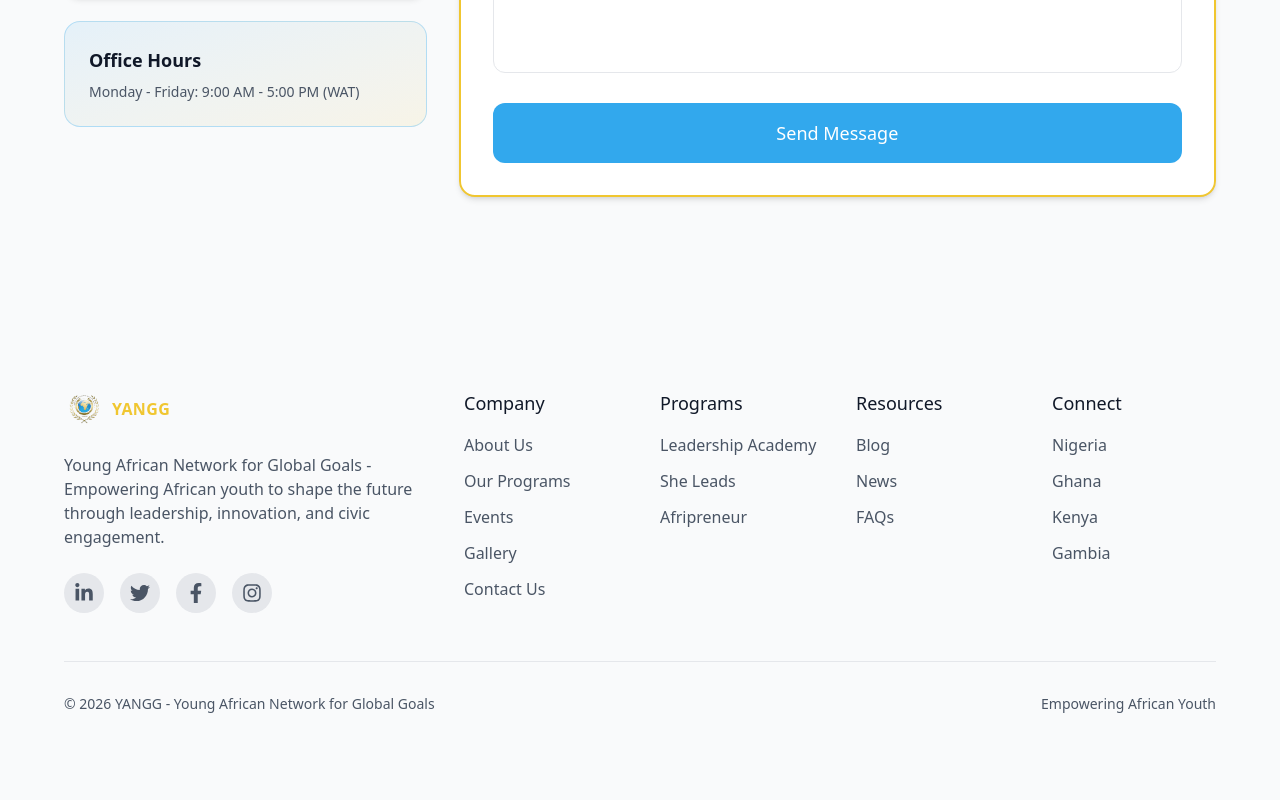
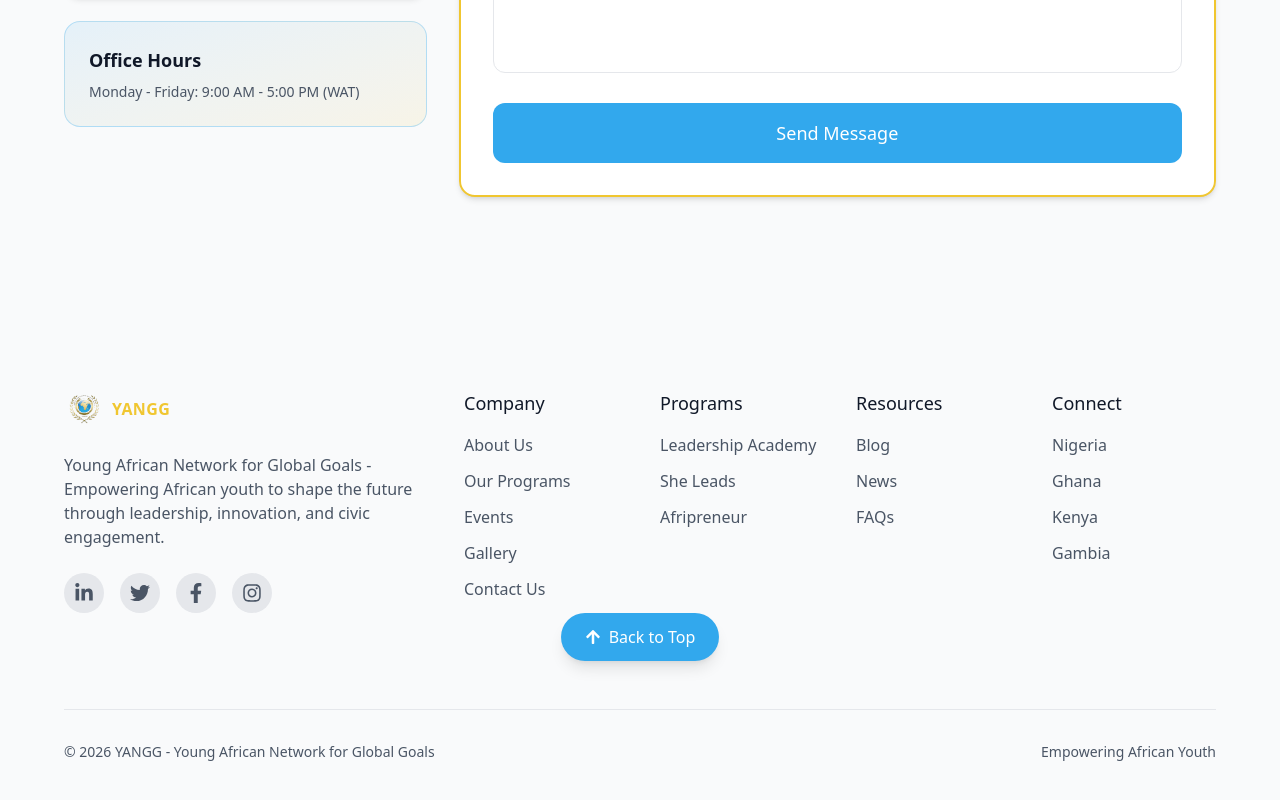
Before and after one commit to NateSewel/yangg-website, a React (Vite) app: page / in a window 1280 px wide. Shown: the part 4638-5438 px from the top of the page. Built offline with nearby package versions, Linux system fonts and the light colour scheme; no server answers.

Commit message:
Added Scroll to Top Button

```diff
--- /dev/null
+++ b/src/components/BackToTop.jsx
@@ -0,0 +1,48 @@
+import React, { useState, useEffect } from 'react'
+import { motion, AnimatePresence } from 'framer-motion'
+import { FaArrowUp } from 'react-icons/fa'
+
+const BackToTop = () => {
+  const [isVisible, setIsVisible] = useState(false)
+
+  useEffect(() => {
+    const toggleVisibility = () => {
+      if (window.pageYOffset > 300) {
+        setIsVisible(true)
+      } else {
+        setIsVisible(false)
+      }
+    }
+
+    window.addEventListener('scroll', toggleVisibility)
+    return () => window.removeEventListener('scroll', toggleVisibility)
+  }, [])
+
+  const scrollToTop = () => {
+    window.scrollTo({
+      top: 0,
+      behavior: 'smooth'
+    })
+  }
+
+  return (
+    <AnimatePresence>
+      {isVisible && (
+        <motion.button
+          initial={{ opacity: 0, y: 20 }}
+          animate={{ opacity: 1, y: 0 }}
+          exit={{ opacity: 0, y: 20 }}
+          onClick={scrollToTop}
+          whileHover={{ scale: 1.1 }}
+          whileTap={{ scale: 0.9 }}
+          className="fixed bottom-8 right-8 z-50 w-12 h-12 bg-[#32a8ed] dark:bg-[#32a8ed] text-white rounded-full shadow-lg hover:shadow-xl hover:bg-[#2a8bc4] dark:hover:bg-[#2a8bc4] transition-all cursor-pointer flex items-center justify-center"
+          aria-label="Scroll to top"
+        >
+          <FaArrowUp className="w-5 h-5" />
+        </motion.button>
+      )}
+    </AnimatePresence>
+  )
+}
+
+export default BackToTop
--- a/src/components/Footer.jsx
+++ b/src/components/Footer.jsx
@@ -1,98 +1,102 @@
-import React from 'react'
-import { Link, useNavigate, useLocation } from 'react-router-dom'
-import { FaFacebookF, FaTwitter, FaLinkedinIn, FaInstagram } from 'react-icons/fa'
+import React from "react";
+import { Link, useNavigate, useLocation } from "react-router-dom";
+import {
+  FaFacebookF,
+  FaTwitter,
+  FaLinkedinIn,
+  FaInstagram,
+  FaArrowUp,
+} from "react-icons/fa";
 import { motion } from "framer-motion";
 import { fadeIn, textVariant } from "../utils/motion";
-import { useTranslation } from 'react-i18next'
-import logo from '../assets/logo.png'
+import { useTranslation } from "react-i18next";
+import logo from "../assets/logo.png";
 
 const Footer = () => {
-  const { t } = useTranslation()
-  const navigate = useNavigate()
-  const location = useLocation()
+  const { t } = useTranslation();
+  const navigate = useNavigate();
+  const location = useLocation();
 
   const handleNavClick = (e, href) => {
-    e.preventDefault()
+    e.preventDefault();
 
     // If it's a hash link
-    if (href.startsWith('#')) {
+    if (href.startsWith("#")) {
       // If we're not on the home page, navigate to home first
-      if (location.pathname !== '/') {
-        navigate('/')
+      if (location.pathname !== "/") {
+        navigate("/");
         // Wait for navigation to complete, then scroll
         setTimeout(() => {
-          const element = document.querySelector(href)
+          const element = document.querySelector(href);
           if (element) {
-            const offset = 80
-            const elementPosition = element.getBoundingClientRect().top
-            const offsetPosition = elementPosition + window.pageYOffset - offset
+            const offset = 80;
+            const elementPosition = element.getBoundingClientRect().top;
+            const offsetPosition =
+              elementPosition + window.pageYOffset - offset;
             window.scrollTo({
               top: offsetPosition,
-              behavior: 'smooth'
-            })
+              behavior: "smooth",
+            });
           }
-        }, 100)
+        }, 100);
       } else {
         // Already on home page, just scroll
-        const element = document.querySelector(href)
+        const element = document.querySelector(href);
         if (element) {
-          const offset = 80
-          const elementPosition = element.getBoundingClientRect().top
-          const offsetPosition = elementPosition + window.pageYOffset - offset
+          const offset = 80;
+          const elementPosition = element.getBoundingClientRect().top;
+          const offsetPosition = elementPosition + window.pageYOffset - offset;
           window.scrollTo({
             top: offsetPosition,
-            behavior: 'smooth'
-          })
+            behavior: "smooth",
+          });
         }
       }
     }
-  }
+  };
 
   const footerLinks = {
     company: [
-      { name: 'About Us', href: '#about' },
-      { name: 'Our Programs', href: '#programs' },
-      { name: 'Events', href: '#events' },
-      { name: 'Gallery', href: '#gallery' },
-      { name: 'Contact Us', href: '#contact' },
+      { name: "About Us", href: "#about" },
+      { name: "Our Programs", href: "#programs" },
+      { name: "Events", href: "#events" },
+      { name: "Gallery", href: "#gallery" },
+      { name: "Contact Us", href: "#contact" },
     ],
     programs: [
-      { name: 'Leadership Academy', href: '#programs' },
-      { name: 'She Leads', href: '#programs' },
-      { name: 'Afripreneur', href: '#programs' },
+      { name: "Leadership Academy", href: "#programs" },
+      { name: "She Leads", href: "#programs" },
+      { name: "Afripreneur", href: "#programs" },
     ],
     resources: [
-      { name: 'Blog', href: '#' },
-      { name: 'News', href: '#' },
-      { name: 'FAQs', href: '#' },
+      { name: "Blog", href: "#" },
+      { name: "News", href: "#" },
+      { name: "FAQs", href: "#" },
     ],
     connect: [
-      { name: 'Nigeria', href: '#' },
-      { name: 'Ghana', href: '#' },
-      { name: 'Kenya', href: '#' },
-      { name: 'Gambia', href: '#' },
+      { name: "Nigeria", href: "#" },
+      { name: "Ghana", href: "#" },
+      { name: "Kenya", href: "#" },
+      { name: "Gambia", href: "#" },
     ],
-  }
+  };
 
   return (
     <motion.footer
-      variants={fadeIn('up', 0.2)}
+      variants={fadeIn("up", 0.2)}
       initial="hidden"
       whileInView="show"
       className="bg-gray-50 dark:bg-gray-800"
     >
       <div className="section-container">
         <motion.div
-          variants={fadeIn('up', 0.3)}
+          variants={fadeIn("up", 0.3)}
           className="grid grid-cols-1 md:grid-cols-2 lg:grid-cols-12 gap-8 lg:gap-12"
         >
           {/* Brand Column */}
+          <motion.div variants={fadeIn("right", 0.4)} className="lg:col-span-4">
             <motion.div
-            variants={fadeIn('right', 0.4)}
-            className="lg:col-span-4"
-          >
-            <motion.div
-              variants={fadeIn('down', 0.5)}
+              variants={fadeIn("down", 0.5)}
               className="flex items-center gap-2 mb-6 max-w-[180px]"
             >
               <img
@@ -105,15 +109,12 @@ const Footer = () => {
               </span>
             </motion.div>
             <motion.p
-              variants={fadeIn('up', 0.6)}
+              variants={fadeIn("up", 0.6)}
               className="text-gray-600 dark:text-gray-400 mb-6"
             >
-              {t('footer.description')}
+              {t("footer.description")}
             </motion.p>
-            <motion.div
-              variants={fadeIn('up', 0.7)}
-              className="flex gap-4"
-            >
+            <motion.div variants={fadeIn("up", 0.7)} className="flex gap-4">
               <motion.a
                 whileHover={{ scale: 1.1 }}
                 href="https://www.linkedin.com/company/yangg/"
@@ -158,15 +159,13 @@ const Footer = () => {
           </motion.div>
 
           {/* Links Columns */}
-          <motion.div
-            variants={fadeIn('left', 0.4)}
-            className="lg:col-span-8"
-          >
+          <motion.div variants={fadeIn("left", 0.4)} className="lg:col-span-8">
             <div className="grid grid-cols-2 sm:grid-cols-2 md:grid-cols-4 gap-6 md:gap-8">
-              {Object.entries(footerLinks).map(([category, links], categoryIndex) => (
+              {Object.entries(footerLinks).map(
+                ([category, links], categoryIndex) => (
                   <motion.div
                     key={category}
-                  variants={fadeIn('up', 0.3 * (categoryIndex + 1))}
+                    variants={fadeIn("up", 0.3 * (categoryIndex + 1))}
                   >
                     <motion.h3
                       variants={textVariant(0.2)}
@@ -175,13 +174,13 @@ const Footer = () => {
                       {t(`footer.${category}`)}
                     </motion.h3>
                     <motion.ul
-                    variants={fadeIn('up', 0.4)}
+                      variants={fadeIn("up", 0.4)}
                       className="space-y-2 md:space-y-3"
                     >
                       {links.map((link, index) => (
                         <motion.li
                           key={index}
-                        variants={fadeIn('up', 0.1 * (index + 1))}
+                          variants={fadeIn("up", 0.1 * (index + 1))}
                         >
                           <motion.a
                             whileHover={{ x: 5 }}
@@ -195,37 +194,54 @@ const Footer = () => {
                       ))}
                     </motion.ul>
                   </motion.div>
-              ))}
+                ),
+              )}
             </div>
           </motion.div>
         </motion.div>
 
+        {/* Back to Top Button */}
+        <motion.div
+          variants={fadeIn("up", 0.85)}
+          className="flex justify-center mb-8"
+        >
+          <motion.button
+            whileHover={{ scale: 1.05, y: -2 }}
+            whileTap={{ scale: 0.95 }}
+            onClick={() => window.scrollTo({ top: 0, behavior: "smooth" })}
+            className="flex items-center gap-2 px-6 py-3 bg-[#32a8ed] dark:bg-[#32a8ed] text-white rounded-full font-medium hover:bg-[#2a8bc4] dark:hover:bg-[#2a8bc4] transition-all shadow-lg hover:shadow-xl cursor-pointer"
+          >
+            <FaArrowUp className="w-4 h-4" />
+            Back to Top
+          </motion.button>
+        </motion.div>
+
         {/* Copyright */}
         <motion.div
-          variants={fadeIn('up', 0.8)}
+          variants={fadeIn("up", 0.8)}
           className="border-t border-gray-200 dark:border-gray-700 mt-12 pt-8"
         >
           <motion.div
-            variants={fadeIn('up', 0.9)}
+            variants={fadeIn("up", 0.9)}
             className="flex flex-col md:flex-row justify-between items-center gap-4"
           >
             <motion.p
-              variants={fadeIn('right', 1.0)}
+              variants={fadeIn("right", 1.0)}
               className="text-gray-600 dark:text-gray-400 text-sm"
             >
-              © {new Date().getFullYear()} {t('footer.copyright')}
+              © {new Date().getFullYear()} {t("footer.copyright")}
             </motion.p>
             <motion.p
-              variants={fadeIn('left', 1.0)}
+              variants={fadeIn("left", 1.0)}
               className="text-gray-600 dark:text-gray-400 text-sm"
             >
-              {t('footer.tagline')}
+              {t("footer.tagline")}
             </motion.p>
           </motion.div>
         </motion.div>
       </div>
     </motion.footer>
-  )
-}
+  );
+};
 
-export default Footer
+export default Footer;
```
Also changed, not shown: src/App.jsx (+21 -19 lines). Lines whose indentation alone changed are shown as unchanged.
